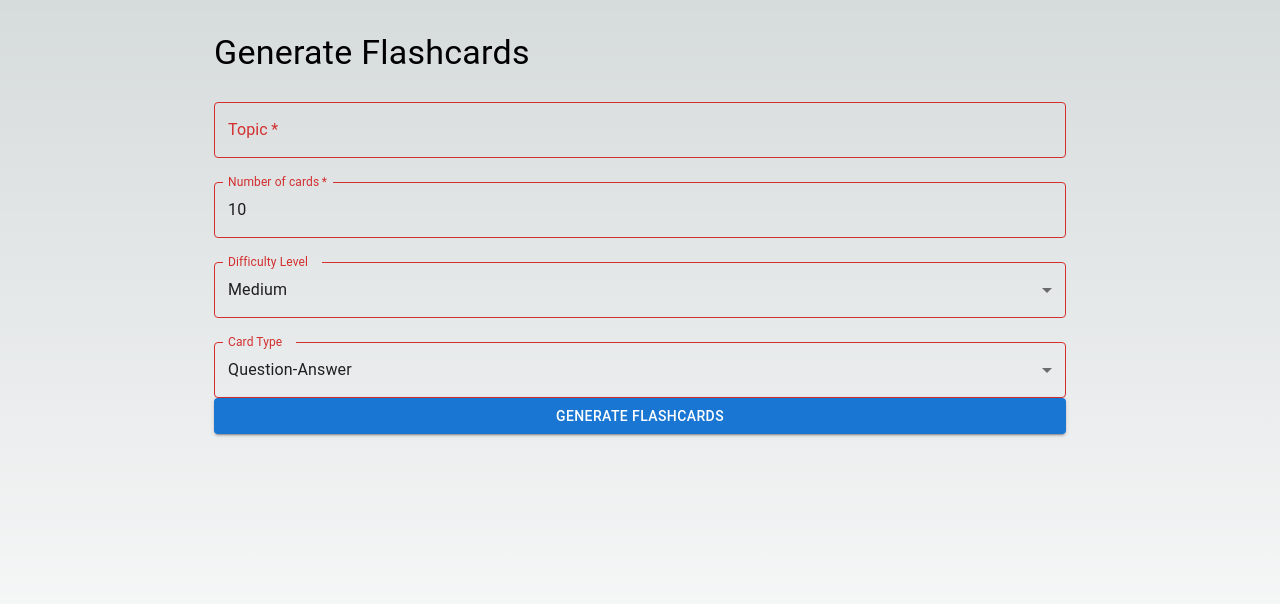
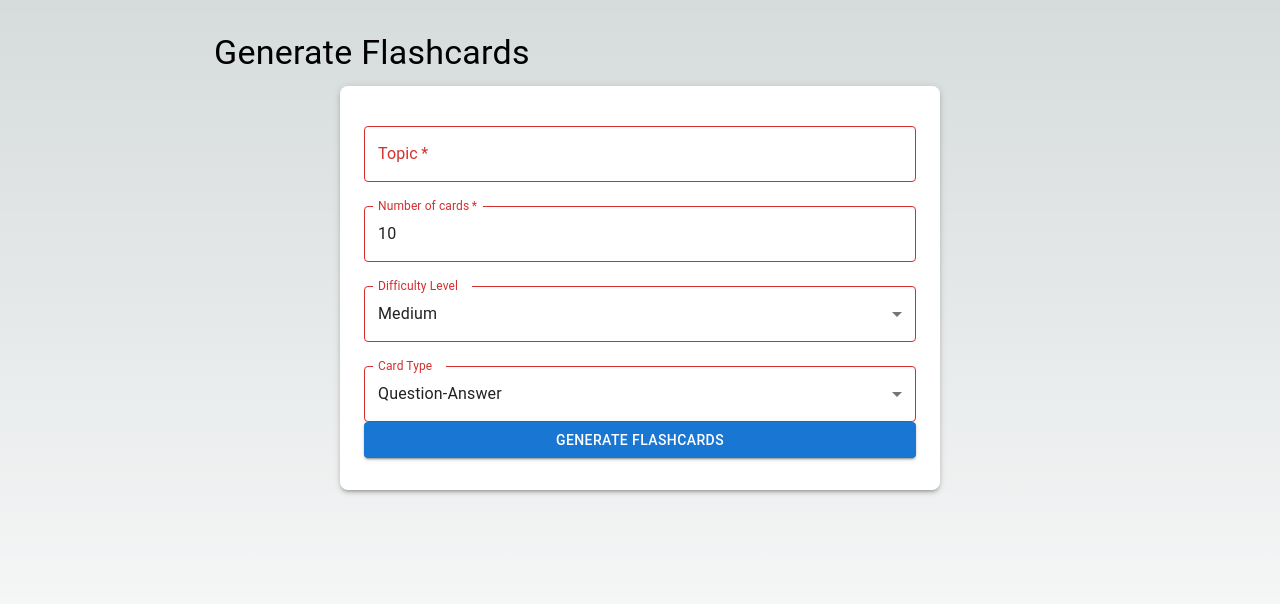
Before and after one commit to HeadstarterVenomBytes/QuickCard, a Next.js app: page /generate in a window 1280 px wide. Shown: the top 604 px of the page. Built offline with nearby package versions, Linux system fonts and the light colour scheme; no server answers.

Commit message:
add styling so that the form is not all black, and that you can see the text you type

```diff
--- a/src/app/components/FlashcardForm.tsx
+++ b/src/app/components/FlashcardForm.tsx
@@ -35,7 +35,18 @@ const FlashcardForm: React.FC<FlashcardFormProps> = ({
   };
 
   return (
-    <Box component="form" onSubmit={handleSubmit}>
+    <Box
+      component="form"
+      onSubmit={handleSubmit}
+      sx={{
+        p: 3,
+        maxWidth: 600,
+        mx: "auto",
+        bgcolor: "background.paper",
+        borderRadius: 2,
+        boxShadow: 3,
+      }}
+    >
       <FormGroup>
         <FormControl fullWidth margin="normal" error={!errors.topic}>
           <TextField
```
